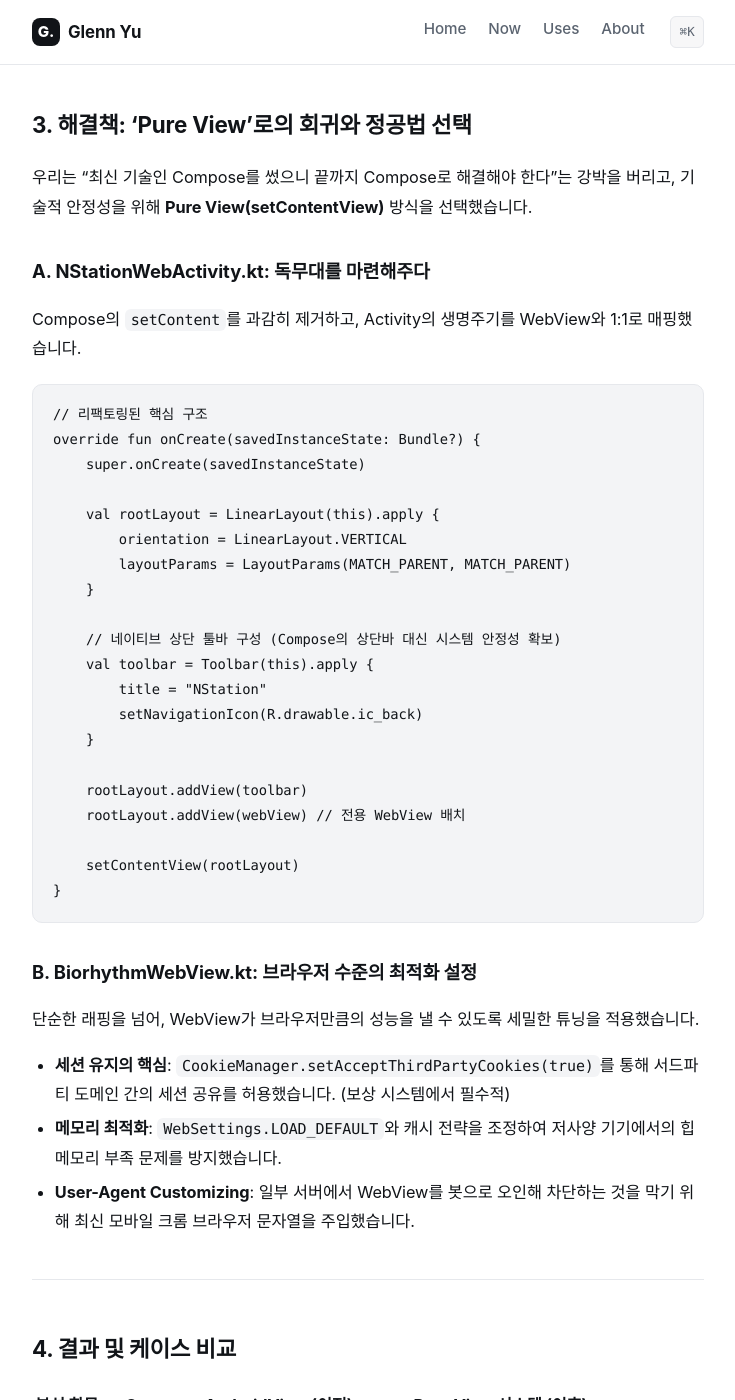
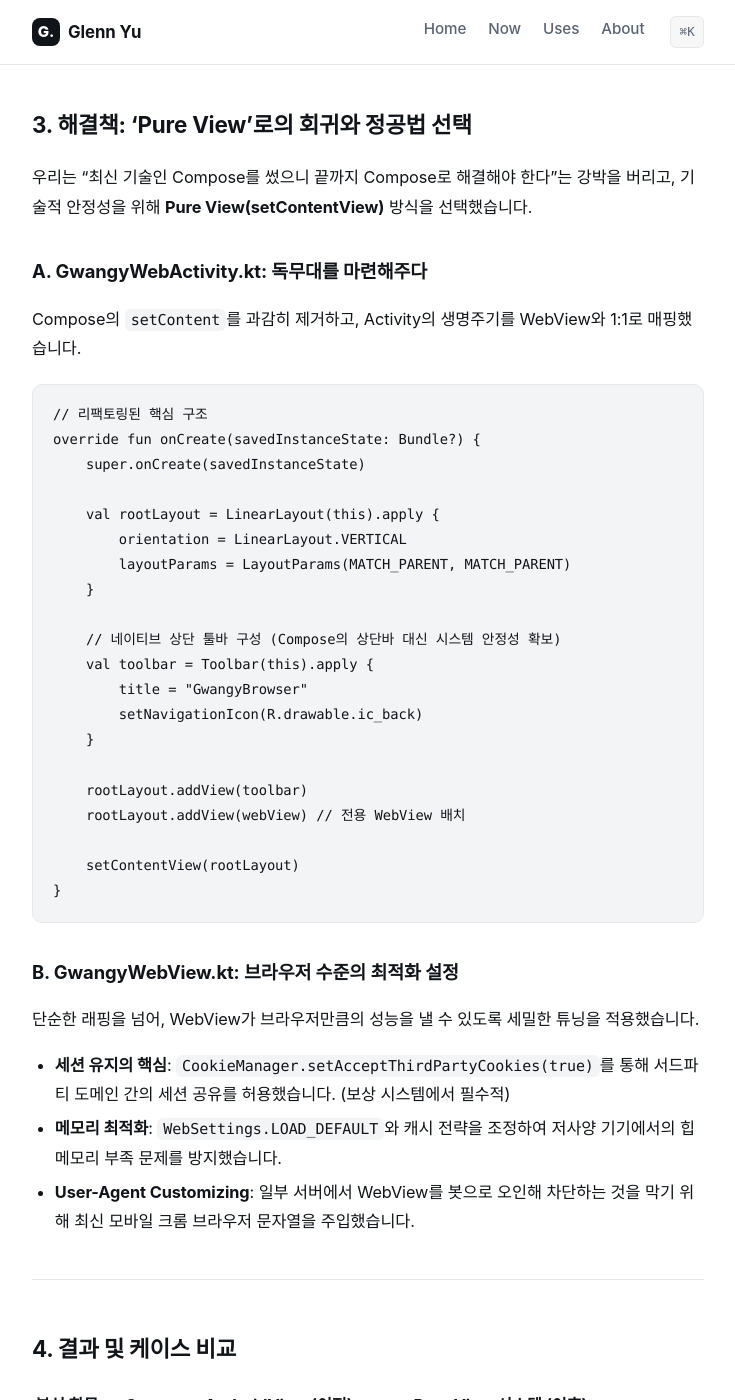
Before and after one commit to glenn-yu/glenn-yu.github.io, a Jekyll site: the page built from _posts/2026-05-28-jetpack-compose-webview-optimization.md, in a window 1280 px wide and 1400 px high, scrolled down 1866 px. Shown: the whole window, without its empty margins (272-1007 px from the left). Built offline with Jekyll 4.4.1, drawn with Linux system fonts in a browser that asks for light colours; some web fonts are replaced; comment, search, counter and statistics services are not loaded.

Commit message:
docs: anonymize class names in webview post

````diff
--- a/_posts/2026-05-28-jetpack-compose-webview-optimization.md
+++ b/_posts/2026-05-28-jetpack-compose-webview-optimization.md
@@ -43,7 +43,7 @@ Compose는 상태 변경 시 초당 60회 이상 UI를 다시 그릴 수 있습
 
 우리는 "최신 기술인 Compose를 썼으니 끝까지 Compose로 해결해야 한다"는 강박을 버리고, 기술적 안정성을 위해 **Pure View(setContentView)** 방식을 선택했습니다.
 
-### A. NStationWebActivity.kt: 독무대를 마련해주다
+### A. GwangyWebActivity.kt: 독무대를 마련해주다
 Compose의 `setContent`를 과감히 제거하고, Activity의 생명주기를 WebView와 1:1로 매핑했습니다.
 
 ```kotlin
@@ -58,7 +58,7 @@ override fun onCreate(savedInstanceState: Bundle?) {
 
     // 네이티브 상단 툴바 구성 (Compose의 상단바 대신 시스템 안정성 확보)
     val toolbar = Toolbar(this).apply {
-        title = "NStation"
+        title = "GwangyBrowser"
         setNavigationIcon(R.drawable.ic_back)
     }
 
@@ -69,7 +69,7 @@ override fun onCreate(savedInstanceState: Bundle?) {
 }
 ```
 
-### B. BiorhythmWebView.kt: 브라우저 수준의 최적화 설정
+### B. GwangyWebView.kt: 브라우저 수준의 최적화 설정
 단순한 래핑을 넘어, WebView가 브라우저만큼의 성능을 낼 수 있도록 세밀한 튜닝을 적용했습니다.
 
 * **세션 유지의 핵심**: `CookieManager.setAcceptThirdPartyCookies(true)`를 통해 서드파티 도메인 간의 세션 공유를 허용했습니다. (보상 시스템에서 필수적)
````
